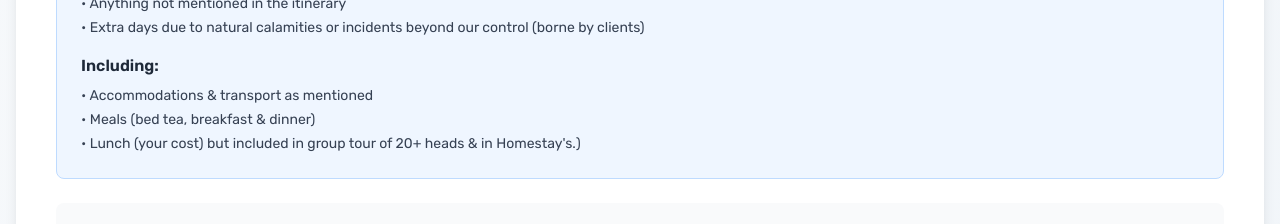
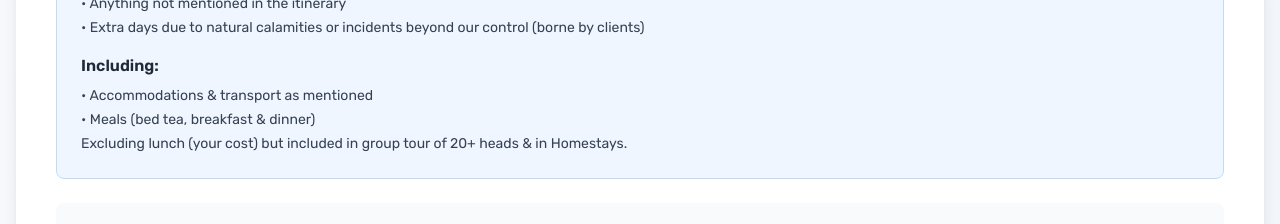
Before and after one commit to passportpulse/bengal_tourism-harshit, a Next.js app: page /book-hotel in a window 1280 px wide. Shown: the part 1680-1904 px from the top of the page. Built offline with nearby package versions, Linux system fonts and the light colour scheme.

Commit message:
Update lunch inclusion wording in booking details

```diff
--- a/components/BookHotel/HotelBookingPage.tsx
+++ b/components/BookHotel/HotelBookingPage.tsx
@@ -1194,7 +1194,7 @@ export default function HotelBookingPage() {
                   <ul className="text-sm text-gray-700 space-y-1">
                     <li>• Accommodations & transport as mentioned</li>
                     <li>• Meals (bed tea, breakfast & dinner)</li>
-                    <li>• Lunch (your cost) but included in group tour of 20+ heads & in Homestay's.)</li>
+                    <li>Excluding lunch (your cost) but included in group tour of 20+ heads & in Homestays.</li>
                   </ul>
                 </div>
               </div>
```
